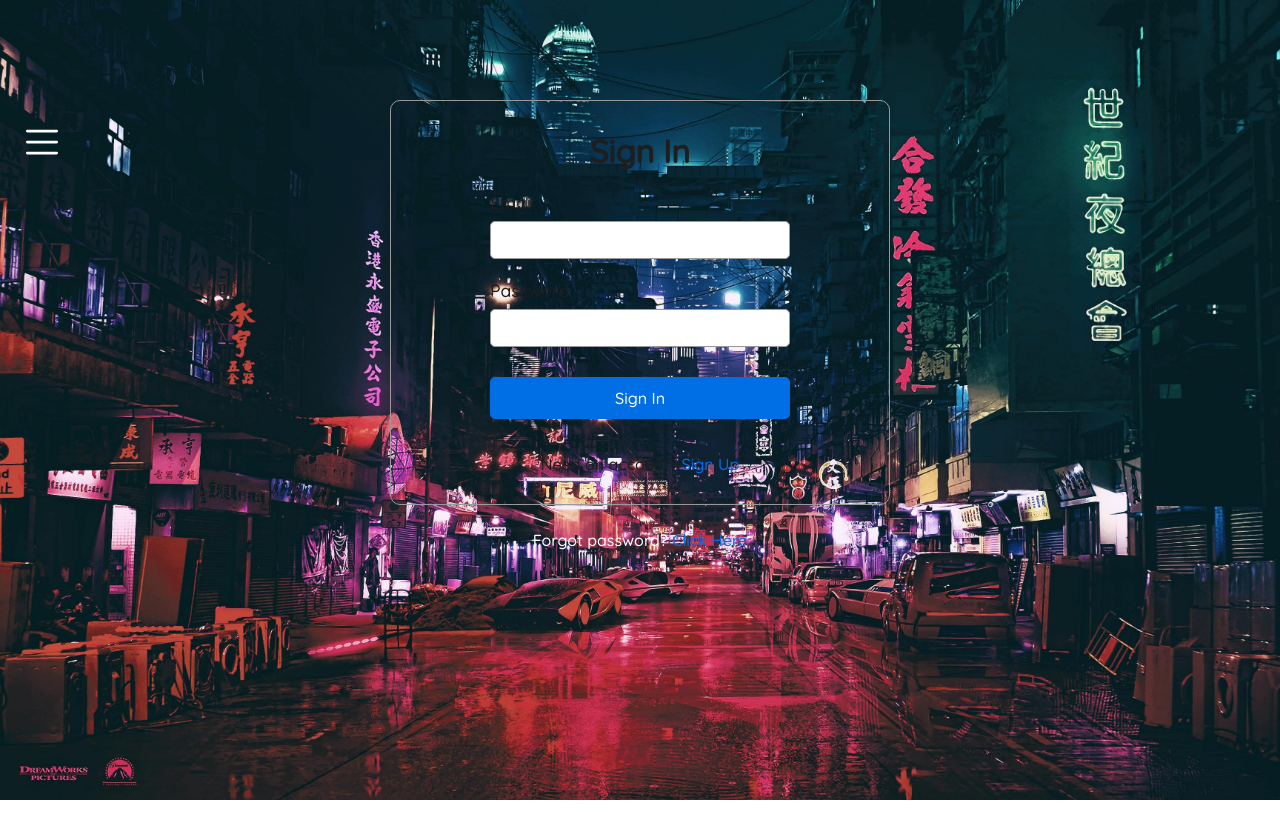
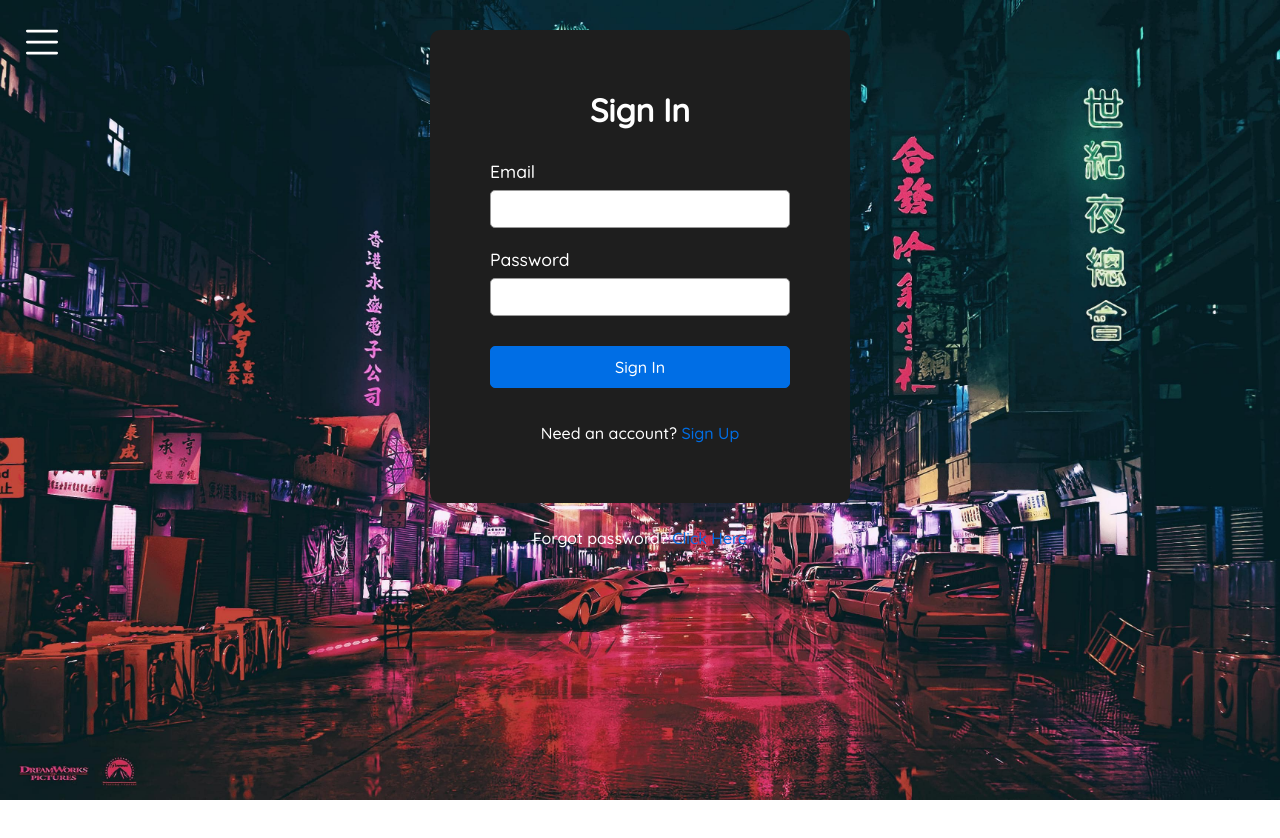
Before and after one commit to Muntasir2001/Dynamic-Clock-v2, a React (Create React App) app: page /sign-in in a window 1280 px wide. Shown: the top 838 px of the page. After the commit the page ends 800 px from the top, so only its background shows below. Built offline with nearby package versions, Linux system fonts and the light colour scheme; no server answers.

Commit message:
fixed sigin and signup

```diff
--- a/src/App.js
+++ b/src/App.js
@@ -3,7 +3,7 @@ import GlobalStyle from './styled';
 //* Components
 import Home from './components/Home/Home';
 import Sidebar from './components/Sidebar/Sidebar';
-import Auth from './components/Auth/Auth';
+// import Auth from './components/Auth/Auth';
 import SignIn from './components/Auth-Firebase/SignIn';
 import SignUp from './components/Auth-Firebase/SignUp';
 import ForgotPassword from './components/Auth-Firebase/ForgotPassword';
--- a/src/components/Auth-Firebase/AuthFormComponents.js
+++ b/src/components/Auth-Firebase/AuthFormComponents.js
@@ -5,13 +5,13 @@ export const AuthFormParent = styled.div`
 	flex-direction: column;
 	justify-content: center;
 	align-items: center;
-	color: #1e1e1e;
-	border: 1px solid #999999;
-	border-radius: 10px;
+	color: #fff;
+
 	max-width: 500px;
-	padding: 30px 20px;
 	margin: auto;
-	margin-top: 100px;
+
+	z-index: -10;
+	/* margin-top: 100px; */
 	& p {
 		margin-top: 15px;
 	}
@@ -33,9 +33,10 @@ export const AuthFormParent = styled.div`
 `;
 
 export const AuthForm = styled.form`
-	margin-top: 40px;
-	max-width: 400px;
-	margin: 20px;
+	padding: 60px;
+	background: #1e1e1e;
+	margin-top: 30px;
+	border-radius: 10px;
 	display: flex;
 	flex-direction: column;
 	& p {
@@ -45,7 +46,8 @@ export const AuthForm = styled.form`
 
 export const AuthFormHeading = styled.h1`
 	display: block;
-	padding: 0px auto;
+	margin-bottom: 30px;
+	text-align: center;
 `;
 
 export const AuthFormLabel = styled.label`
@@ -70,6 +72,7 @@ export const AuthFormPasswordDiv = styled.div`
 
 export const AuthFormSubmitBtn = styled(AuthFormInput)`
 	margin-top: 30px;
+	margin-bottom: 20px;
 	background-color: #006ee5;
 	border-color: #006ee5;
 	color: #fff;
--- a/src/components/Auth-Firebase/SignIn.js
+++ b/src/components/Auth-Firebase/SignIn.js
@@ -15,6 +15,8 @@ import {
 	AuthFormSubmitBtn,
 	AuthFormBottomText,
 } from './AuthFormComponents';
+import { useDispatch } from 'react-redux';
+import { signIn } from '../../redux/actions/auth';
 
 const SignIn = () => {
 	const [email, setEmail] = useState({ email: '' });
@@ -24,6 +26,7 @@ const SignIn = () => {
 	const [loading, setLoading] = useState(false);
 
 	const navigate = useNavigate();
+	const dispatch = useDispatch();
 
 	const { signin } = useAuth();
 
@@ -51,7 +54,8 @@ const SignIn = () => {
 			setLoading(true);
 
 			await signin(email.email, password.password);
-			navigate('./');
+
+			dispatch(signIn(email, navigate));
 		} catch (err) {
 			setError(true);
 			setErrorMssg('Cannot Sign In');
@@ -73,8 +77,8 @@ const SignIn = () => {
 		<>
 			{error && <Alert mssg={errorMssg} />}
 			<AuthFormParent>
-				<AuthFormHeading>Sign In</AuthFormHeading>
 				<AuthForm onSubmit={onFormSubmit}>
+					<AuthFormHeading>Sign In</AuthFormHeading>
 					<AuthFormEmailDiv>
 						<AuthFormLabel>Email</AuthFormLabel>
 						<AuthFormInput
@@ -101,10 +105,10 @@ const SignIn = () => {
 						name='submit'
 						value='Sign In'
 					/>
+					<p>
+						Need an account?<Link to='/sign-up'> Sign Up</Link>
+					</p>
 				</AuthForm>
-				<p>
-					Need an account?<Link to='/sign-up'> Sign Up</Link>
-				</p>
 			</AuthFormParent>
 			<AuthFormBottomText>
 				Forgot password?<Link to='/forgot-password'> Click Here</Link>
--- a/src/components/Auth-Firebase/SignUp.js
+++ b/src/components/Auth-Firebase/SignUp.js
@@ -1,6 +1,6 @@
 import React, { useState, useRef } from 'react';
 
-import { Link } from 'react-router-dom';
+import { Link, useNavigate } from 'react-router-dom';
 
 import { useAuth } from '../../contexts/AuthContext';
 import Alert from './Alert';
@@ -15,6 +15,8 @@ import {
 	AuthFormPasswordDiv,
 	AuthFormSubmitBtn,
 } from '../../components/Auth-Firebase/AuthFormComponents';
+import { useDispatch } from 'react-redux';
+import { signUp } from '../../redux/actions/auth';
 
 const SignUp = () => {
 	const [email, setEmail] = useState({ email: '' });
@@ -26,6 +28,9 @@ const SignUp = () => {
 	const [loading, setLoading] = useState(false);
 
 	const { signup } = useAuth();
+
+	const dispatch = useDispatch();
+	const navigate = useNavigate();
 
 	const confirmPasswordRef = useRef();
 
@@ -68,6 +73,8 @@ const SignUp = () => {
 				setSuccessMssg(true);
 				setSuccessMssg('Sign Up successful!');
 				hideSuccessMssg();
+
+				dispatch(signUp(email, navigate));
 			} catch (err) {
 				setErrorMssg(err);
 				console.log(err);
@@ -95,8 +102,8 @@ const SignUp = () => {
 			{error && <Alert mssg={errorMssg} />}
 			{success && <Success mssg={successMssg} />}
 			<AuthFormParent>
-				<AuthFormHeading>Sign Up</AuthFormHeading>
 				<AuthForm onSubmit={onFormSubmit}>
+					<AuthFormHeading>Sign Up</AuthFormHeading>
 					<AuthFormEmailDiv>
 						<AuthFormLabel>Email</AuthFormLabel>
 						<AuthFormInput
@@ -132,10 +139,10 @@ const SignUp = () => {
 						name='submit'
 						value='Enter'
 					/>
+					<p>
+						Already have an account?<Link to='/sign-in'>Sign In</Link>
+					</p>
 				</AuthForm>
-				<p>
-					Already have an account?<Link to='/sign-in'>Sign In</Link>
-				</p>
 			</AuthFormParent>
 		</>
 	);
```
